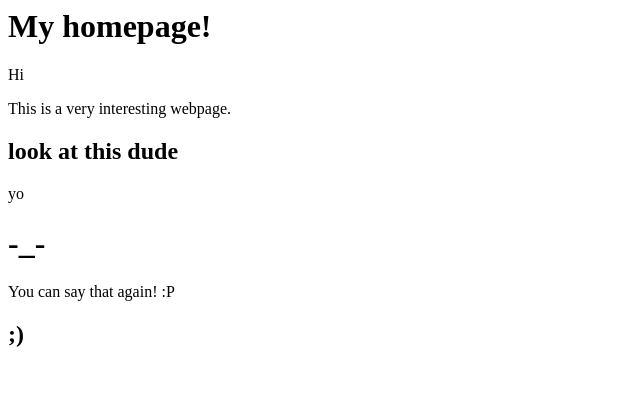
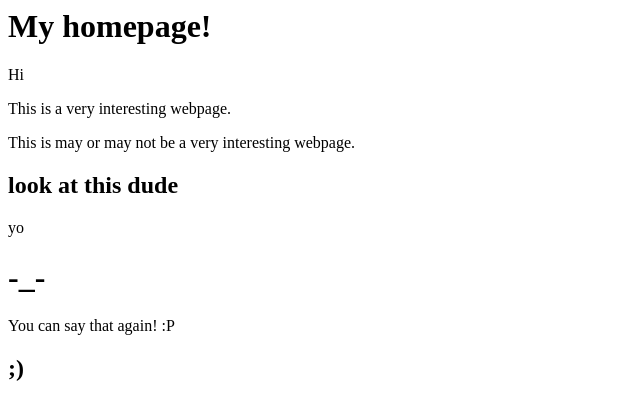
Before and after one commit to ScottDDexter/upgraded-giggle, a plain HTML site: page index.html in a window 1280 px wide. Shown: the whole page, without its empty margins (0-640 px from the left). Drawn offline with Linux system fonts and the light colour scheme.

Commit message:
Update index.html (#4)

```diff
--- a/index.html
+++ b/index.html
@@ -8,6 +8,7 @@
     <h1>My homepage!</h1>
 <p>Hi</p>
     <p>This is a very interesting webpage.</p>
+    <p>This is may or may not be a very interesting webpage.</p>
     <h2>look at this dude</h2>
     <p>yo</p>
     <h1>
```
